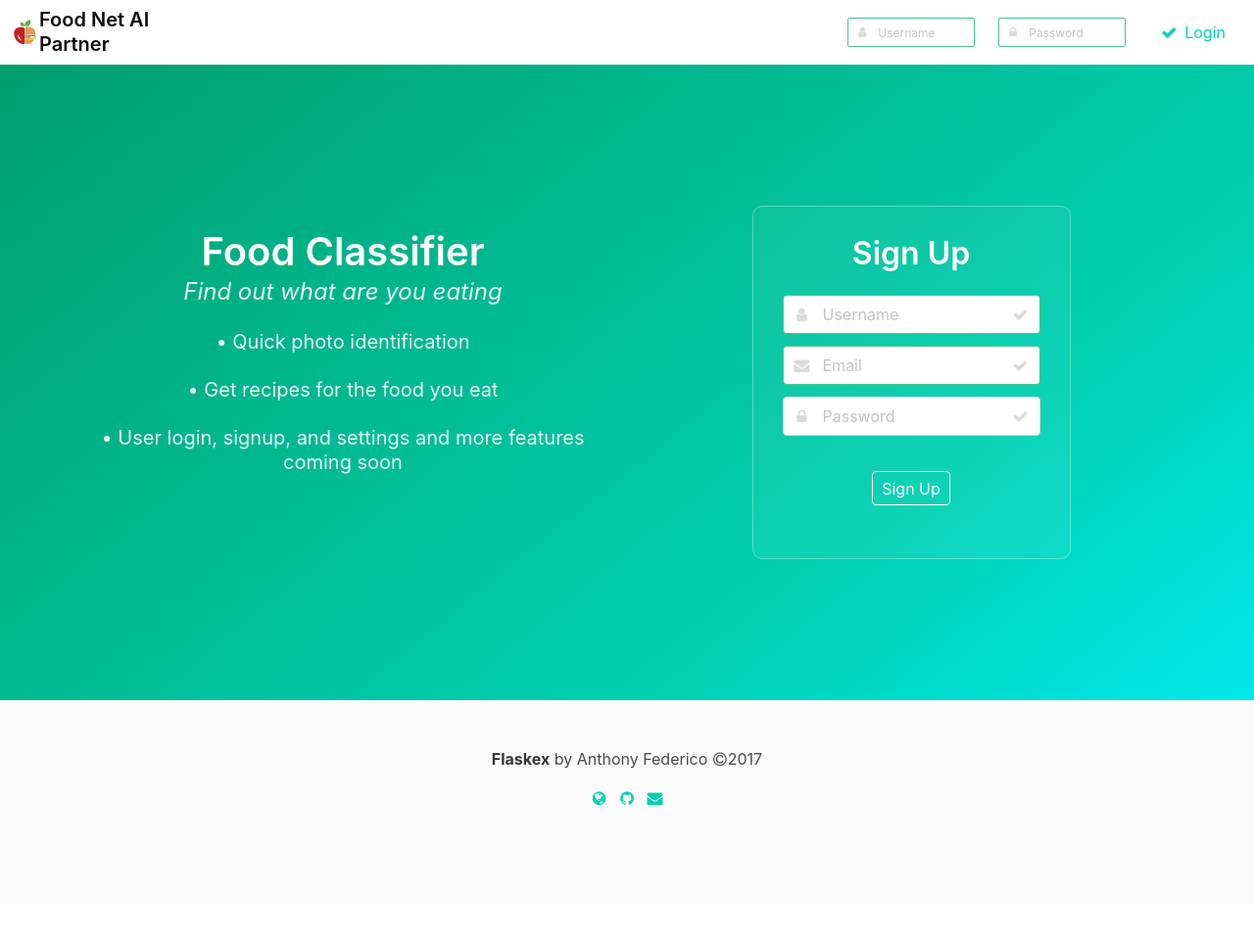
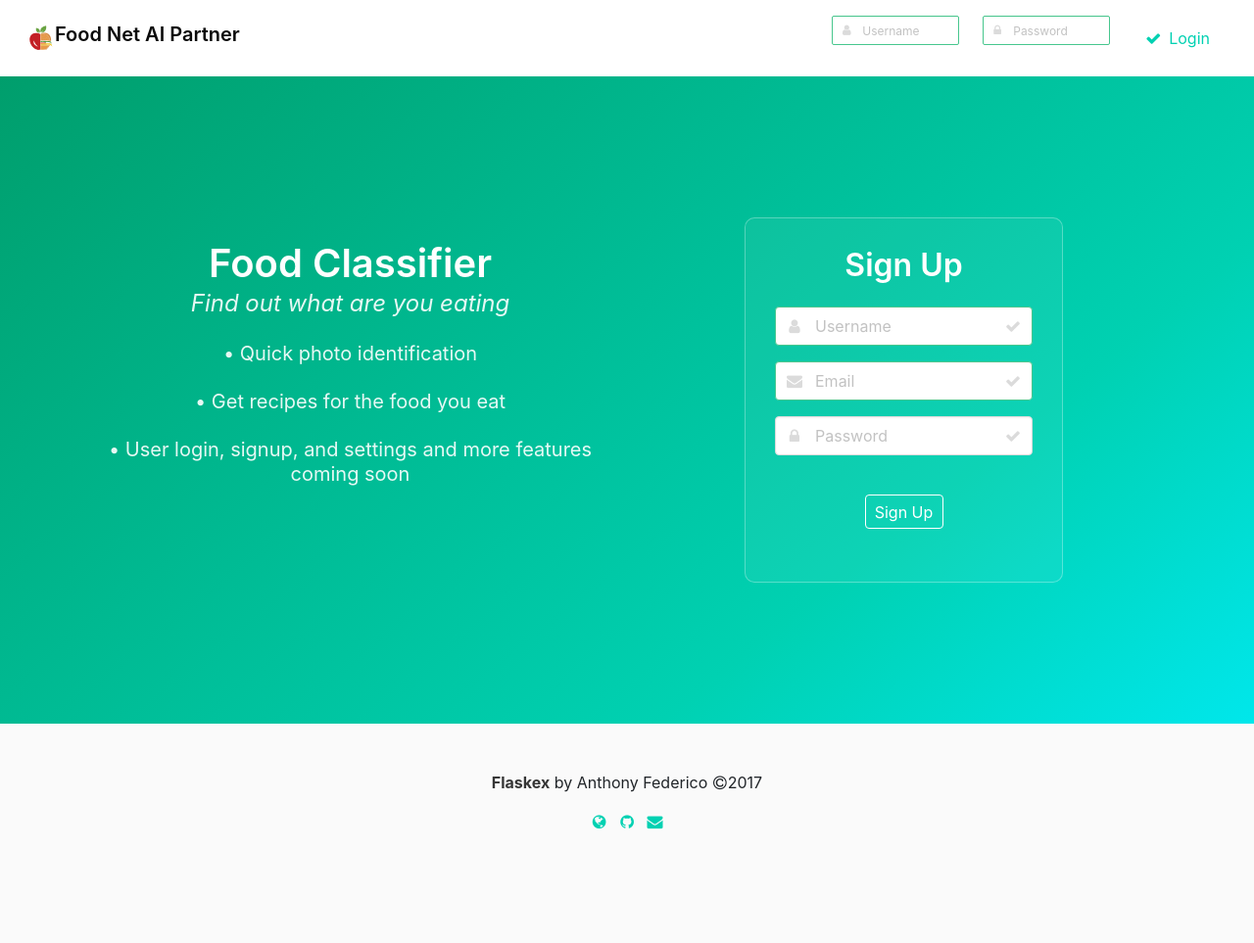
Before and after one commit to 0x544852/midterms, a Flask app: page / in a window 1280 px wide. Shown: the whole page at 98% size. Before the commit the page ends 823 px from the top, so only its background shows below. Run offline with Flask 2, Linux system fonts and the light colour scheme; some libraries are stand-ins or nearby versions.

Commit message:
Css fixes

```diff
--- a/webapp/static/css/basic.css
+++ b/webapp/static/css/basic.css
@@ -52,3 +52,10 @@ button#btn-predict {
     margin-left: auto;
     margin-right: auto;
 }
+
+.img-preview {
+    display: block;
+    margin-left: auto;
+    margin-right: auto;
+    width: 80%;
+}
--- a/webapp/templates/base.html
+++ b/webapp/templates/base.html
@@ -5,7 +5,13 @@
     <meta name="TD Development" content="Food Net AI Partner">
     <link rel="stylesheet" href="https://cdnjs.cloudflare.com/ajax/libs/bulma/0.6.2/css/bulma.min.css">
     <link rel="stylesheet" href="https://cdnjs.cloudflare.com/ajax/libs/font-awesome/4.7.0/css/font-awesome.min.css">
+
     <link rel="stylesheet" href="../static/css/style.css">
+	<link rel="stylesheet" href="../static/css/dropzone.min.css">
+	<link rel="stylesheet" href="../static/css/style.css">
+	<link rel="stylesheet" href="../static/css/bootstrap.min.css">
+	<link rel="stylesheet" href="../static/css/basic.css">
+
   </head>
   <body>
     {% block body %}{% endblock %}
```
